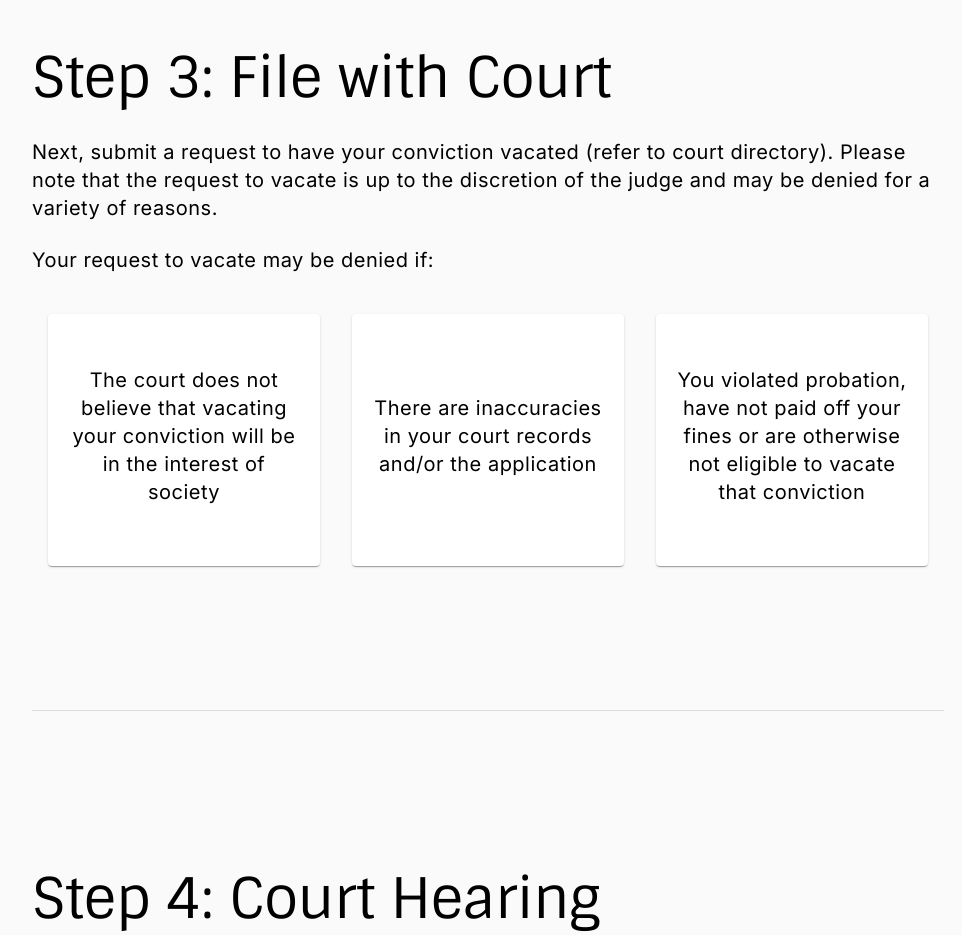
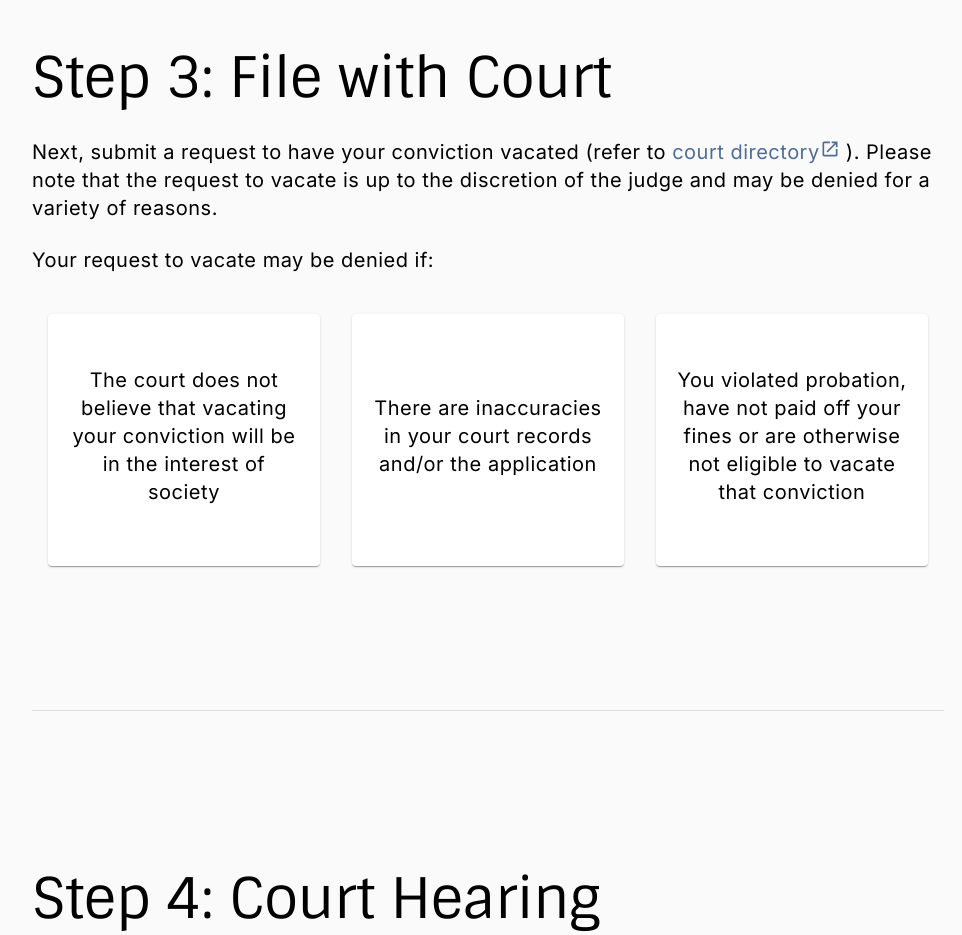
Before and after one commit to openseattle/clearviction-v1, a React (Create React App) app: page /get-started in a window 1280 px wide. Shown: the part 3860-4795 px from the top of the page, without its empty margins (152-1114 px from the left). Built offline with nearby package versions, Linux system fonts and the light colour scheme.

Commit message:
add link

```diff
--- a/src/Pages/GetStartedPage.jsx
+++ b/src/Pages/GetStartedPage.jsx
@@ -20,6 +20,7 @@ import FactSimpleCard from "../Components/FactSimpleCard";
 import CourtFormsFactGroup from "../Subpages/GetStarted/CourtFormsFactGroup";
 import LegalAidServices from "../Subpages/GetStarted/LegalAidServices";
 import FinancialAidServices from "../Subpages/GetStarted/FinancialAidServices";
+import { ExternalLink } from "../ui-kit/ExternalLink";
 
 const factsProps = {
   style: { fontSize: 54 },
@@ -198,9 +199,12 @@ const GetStartedPage = () => {
           Step 3: File with Court
         </Typography>
         <Typography className={classes.volunteerTextStyle}>
-          Next, submit a request to have your conviction vacated (refer to court
-          directory). Please note that the request to vacate is up to the
-          discretion of the judge and may be denied for a variety of reasons.
+          Next, submit a request to have your conviction vacated (refer to{" "}
+          <ExternalLink href="https://www.courts.wa.gov/court_dir/?fa=court_dir.county">
+            court directory
+          </ExternalLink>{" "}
+          ). Please note that the request to vacate is up to the discretion of
+          the judge and may be denied for a variety of reasons.
         </Typography>
         <Typography className={classes.volunteerTextStyle}>
           Your request to vacate may be denied if:
```
